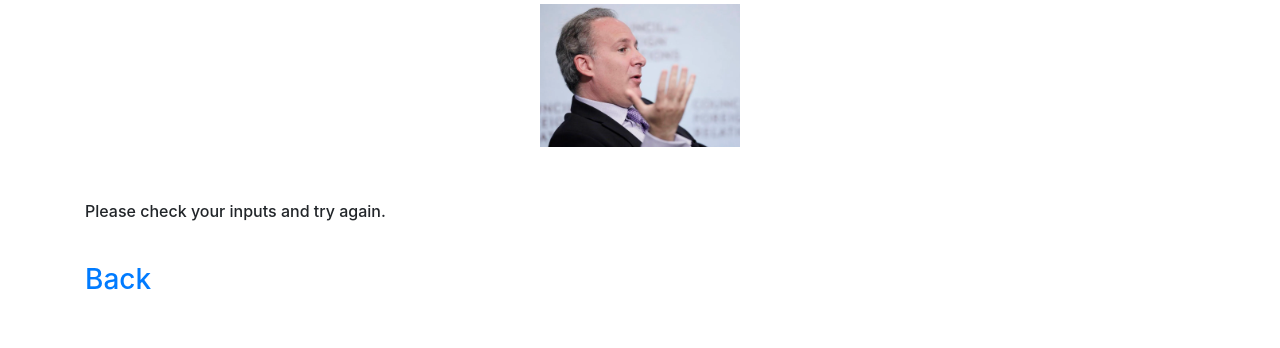
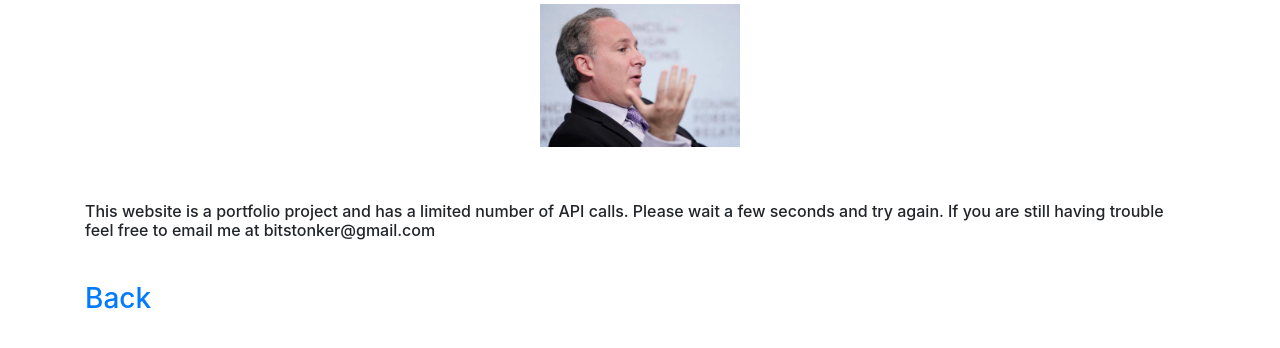
Before and after one commit to benskee/Bitstonker, a Flask app: template app/templates/error_page.html in a window 1280 px wide. Shown: the part 212-560 px from the top of the page. Run offline with Flask 2, Linux system fonts and the light colour scheme; the template is opened without the code that fills it, so the values that code supplies are empty; some libraries are stand-ins or nearby versions.

Commit message:
error page

```diff
--- a/app/routes.py
+++ b/app/routes.py
@@ -24,6 +24,7 @@ def index():
         graph_display = "block"
         check = request.form.get('dollar_check')
         dollar_display = "none"
+        df_btc = ""
 
         if not stonk:
             stonk = "SPY"
@@ -42,9 +43,11 @@ def index():
             df_stonk[num] = df_stonk[num].astype(float, copy=True)
         for date in range(len(df_stonk['date'])):
             df_stonk['date'][date] = datetime.strptime(df_stonk['date'][date], '%Y-%m-%d').date()
+
         # get bitcoin data
-        btc_alpha = requests.get('https://www.alphavantage.co/query?function=DIGITAL_CURRENCY_DAILY&symbol=BTC&market=USD&apikey={api_key}')
+        btc_alpha = requests.get(f'https://www.alphavantage.co/query?function=DIGITAL_CURRENCY_DAILY&symbol=BTC&market=USD&apikey={api_key}')
         btc_df = btc_alpha.json()
+        print(btc_df)
         df_btc = pd.DataFrame.from_dict(btc_df['Time Series (Digital Currency Daily)'],orient='index')
         df_btc.reset_index(inplace=True)
         if not end_date:
--- a/app/templates/error_page.html
+++ b/app/templates/error_page.html
@@ -7,6 +7,8 @@
             <img src="{{url_for('static', filename='schiffy.png')}}" class="img-fluid" alt="" style="margin:5%">
         </a>
     </div>
-    <h6>Please check your inputs and try again.</h6>
+    <h6>This website is a portfolio project and has a limited number of API calls. Please wait a few seconds and try again. If you are still
+        having trouble feel free to email me at bitstonker@gmail.com
+    </h6>
     <h3><br><a href="{{ url_for('index') }}">Back</a></h3>
 {% endblock %}
```
Also changed, not shown: app/static/image_07404.png (deleted), app/static/image_84033.png (added).
